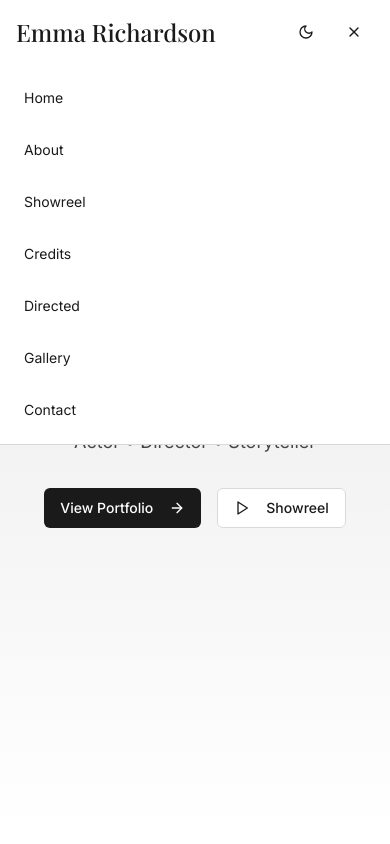
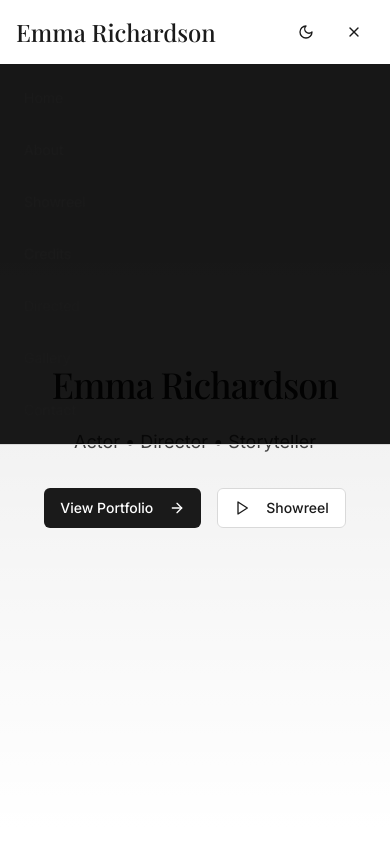
Before and after one commit to msanand333/vasudha-portfolio, a React (Vite) app: page / in a window 390 px wide. Both pictures are taken after a click on the button 354 px from the left and 32 px from the top of the page. Shown: the top 844 px of the page. Built offline with nearby package versions, Linux system fonts and the light colour scheme; a web font is replaced by a local one.

Commit message:
Fix: Navbar background
Make navbar transparent blurred on load and black on scroll.

```diff
--- a/src/components/Header.tsx
+++ b/src/components/Header.tsx
@@ -55,8 +55,8 @@ export default function Header({ className }: HeaderProps) {
 
   return (
     <header className={cn(
-      "fixed top-0 w-full z-50 transition-all duration-300",
-      isScrolled ? "bg-background/95 backdrop-blur-md border-b" : "",
+      "fixed top-0 w-full z-50 transition-all duration-300 backdrop-blur-md",
+      isScrolled ? "bg-black/90 border-b" : "bg-transparent",
       className
     )}>
       <div className="container mx-auto flex items-center justify-between px-4 md:px-6 h-16">
@@ -111,7 +111,7 @@ export default function Header({ className }: HeaderProps) {
 
       {/* Mobile Menu */}
       {isMenuOpen && (
-        <div className="md:hidden absolute top-full left-0 right-0 bg-background border-b animate-fade-in">
+        <div className="md:hidden absolute top-full left-0 right-0 bg-black/90 backdrop-blur-md border-b animate-fade-in">
           <div className="container mx-auto py-4 px-6 flex flex-col space-y-4">
             {navLinks.map((link) => (
               <a
```
